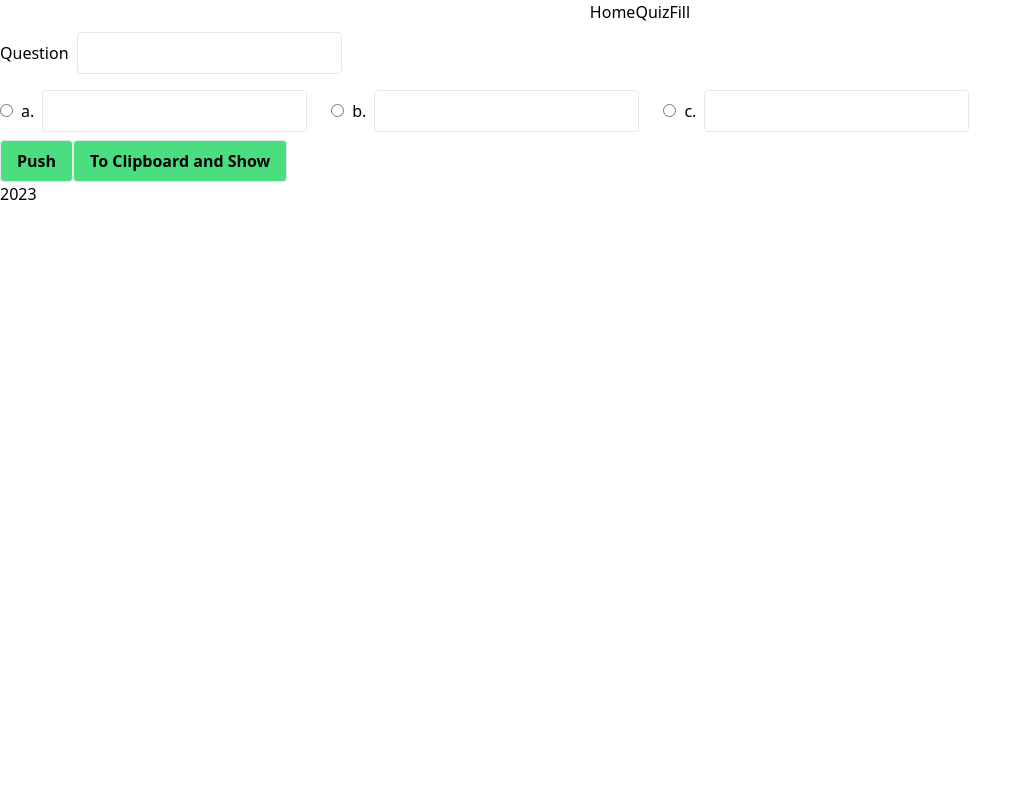
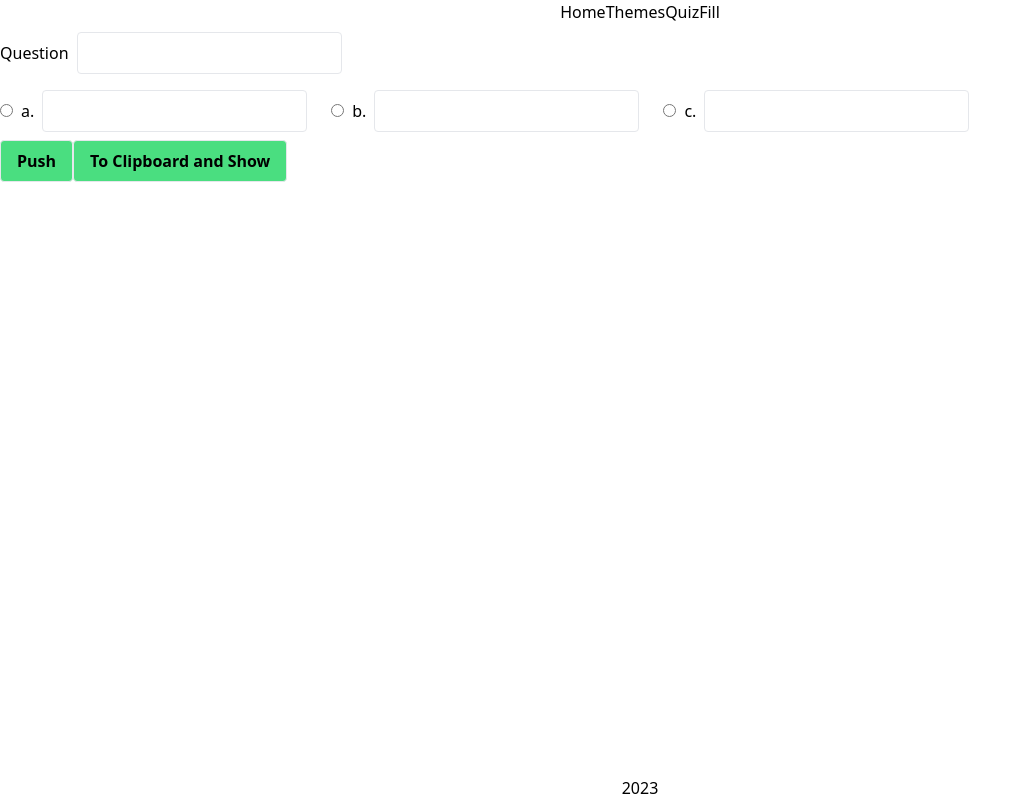
Before and after one commit to Bonus156/Industrial-Quiz, a React (Vite) app: page /fill in a window 1280 px wide. Shown: the whole page, without its empty margins (0-1032 px from the left). Built offline with nearby package versions, Linux system fonts and the light colour scheme.

Commit message:
feat: add questionMark, quiz_theme-Route

```diff
--- a/index.html
+++ b/index.html
@@ -7,7 +7,7 @@
     <title>Industrial Quiz</title>
   </head>
   <body>
-    <div id="root"></div>
+    <div id="root" class="min-h-screen flex flex-col"></div>
     <script type="module" src="/src/main.tsx"></script>
   </body>
 </html>
--- a/src/App.tsx
+++ b/src/App.tsx
@@ -1,9 +1,10 @@
 import { Route, Routes } from 'react-router-dom';
 import { HomePage } from './pages/HomePage';
-import { QuizPage } from './pages/Quizpage';
+import { QuizPage } from './pages/QuizPage';
 import { FillPage } from './pages/Fillpage';
-import { NotFoundPage } from './pages/Notfoundpage';
+import { NotFoundPage } from './pages/NotFoundPage';
 import { Layout } from './components/Layout';
+import { ThemesPage } from './pages/Themes';
 
 function App() {
   return (
@@ -11,7 +12,8 @@ function App() {
       <Routes>
         <Route path="/" element={<Layout />}>
           <Route index element={<HomePage />} />
-          <Route path="quiz" element={<QuizPage />} />
+          <Route path="quiz/:themeRoute/*" element={<QuizPage />} />
+          <Route path="themes" element={<ThemesPage />} />
           <Route path="fill" element={<FillPage />} />
           <Route path="*" element={<NotFoundPage />} />
         </Route>
--- a/src/components/Layout.tsx
+++ b/src/components/Layout.tsx
@@ -3,13 +3,14 @@ import { NavLink, Outlet } from "react-router-dom";
 const Layout = () => {
   return (
     <>
-      <header className="text-center">
+      <header className="container mx-auto text-center">
         <NavLink to="/">Home</NavLink>
+        <NavLink to="/themes">Themes</NavLink>
         <NavLink to="/quiz">Quiz</NavLink>
-        <NavLink to="/Fill">Fill</NavLink>
+        <NavLink to="/fill">Fill</NavLink>
       </header>
       <Outlet />
-      <footer>
+      <footer className="container mx-auto text-center">
         2023
       </footer>
     </>
--- /dev/null
+++ b/src/components/QuestionMark.tsx
@@ -0,0 +1,12 @@
+import { useState } from 'react';
+
+function QuestionMark() {
+  const [isCorrect, setIsCorrect] = useState<boolean | null>(null);
+  return (
+    <li className="nav-item relative cursor-pointer shrink-0 list-decimal list-inside w-[var(--nav-element-w)] h-[var(--nav-element-h)] text-center border border-solid rounded border-black">
+      <div className={`${isCorrect ? 'correct' : isCorrect === false ? 'incorrect' : ''} correct-mark w-[calc(var(--nav-element-w)-2*var(--border-v))] h-[calc(var(--nav-element-h)/2-2*var(--border-v))] rounded-b-sm absolute bottom-0 after:absolute after:bottom-1 after:left-2.5 after:border-solid after:border-white after:border-r-3 after:border-b-3 after:rotate-45 after:w-2 after:h-3`}></div>
+    </li>
+  )
+}
+
+export {QuestionMark}
--- a/src/index.css
+++ b/src/index.css
@@ -1,3 +1,18 @@
 @tailwind base;
 @tailwind components;
 @tailwind utilities;
+
+:root {
+  --nav-element-w: 2em;
+  --nav-element-h: 2.5em;
+  --border-v: 1px;
+}
+
+@layer components {
+  .incorrect {
+    @apply after:invisible bg-red-700;
+  }
+  .correct {
+    @apply after:visible bg-green-700;
+  }
+}
--- a/src/json/questions.ts
+++ b/src/json/questions.ts
@@ -1,3 +1,56 @@
-const questions = [
+type Question = {
+  question: string;
+  answers: string[];
+  rightAnswer: string;
+  link: string;
+  textLink: string;
+}
 
+export type Theme = {
+  theme: string;
+  themeRoute: string;
+  questions: Question[];
+}
+
+export const themes: Theme[] = [
+  {
+  theme: 'Сосуды, работающие под давлением',
+  themeRoute: 'values',
+  questions: [
+    {
+      question: 'Вопрос один темы 1',
+      answers: ['Ответ первый', 'Второй ответ', 'Ответ 3'],
+      rightAnswer: 'Правильный ответ: Ответ первый',
+      link: 'ссылка',
+      textLink: 'текст ссылки',
+    },
+    {
+      question: 'Вопрос два темы 1',
+      answers: ['Ответ первый второго вопроса', 'Второй второй ответ', 'Ответ третий второго вопроса'],
+      rightAnswer: 'Правильный ответ: Второй второй ответ',
+      link: 'ссылка',
+      textLink: 'текст второй ссылки',
+    },
+  ]
+  },
+  {
+  theme: 'Трубопроводы технологические',
+  themeRoute: 'pipes',
+  questions: [
+    {
+      question: 'Вопрос 1 темы 2',
+      answers: ['Ответ первый', 'Второй ответ', 'Ответ третий'],
+      rightAnswer: 'Правильный ответ: Второй ответ',
+      link: 'ссылка',
+      textLink: 'текст новой ссылки',
+    },
+    {
+      question: 'Вопрос второй темы второй',
+      answers: ['Ответ второй темы первый', 'Второй ответ второго вопроса второй темы', 'Ответ третий темы 2'],
+      rightAnswer: 'Правильный ответ: Ответ третий темы 2',
+      link: 'ссылка',
+      textLink: 'текст четвертой ссылки',
+    },
+  ]
+  }
 ]
--- a/src/pages/Fillpage.tsx
+++ b/src/pages/Fillpage.tsx
@@ -9,11 +9,6 @@ type Answer = {
 type Question = {
   question: string;
   answers: Answer[];
-}
-
-interface Theme {
-  theme: string;
-  questions: Question[];
 }
 
 type FormFields = {
@@ -52,8 +47,8 @@ function FillPage() {
   };
 
   return (
-    <div className="wrapper">
-      <form className="container mx-auto flex flex-col" onSubmit={handleSubmit(addQuestion)}>
+    <div className="container mx-auto flex-grow">
+      <form className="flex flex-col" onSubmit={handleSubmit(addQuestion)}>
         <label>
           <span>Question</span>
           <input
--- a/src/pages/HomePage.tsx
+++ b/src/pages/HomePage.tsx
@@ -1,6 +1,6 @@
 function HomePage() {
   return (
-    <div>
+    <div className="container mx-auto flex-grow">
       <h1>Home</h1>
       <p>Home page</p>
     </div>
--- a/src/pages/Notfoundpage.tsx
+++ b/src/pages/Notfoundpage.tsx
@@ -1,6 +1,6 @@
 function NotFoundPage() {
   return (
-    <div>
+    <div className="container mx-auto flex-grow">
       <h1>404</h1>
       <p>Not Found</p>
     </div>
--- a/src/pages/Quizpage.tsx
+++ b/src/pages/Quizpage.tsx
@@ -1,8 +1,30 @@
+import { useParams } from "react-router-dom";
+import { Route, Routes, Link } from "react-router-dom";
+import { themes } from "../json/questions";
+import { QuestionMark } from "../components/QuestionMark";
+
 function QuizPage() {
+  const {themeRoute} = useParams();
+  const theme = themes.find((currentTheme) => currentTheme.themeRoute === themeRoute);
   return (
-    <div>
+    <div className="container mx-auto flex-grow">
       <h1>Quiz</h1>
       <p>Industrial quiz</p>
+      <h2>Темa: {theme?.theme}</h2>
+      <div>Вопрос</div>
+      {/* <ul>{themes.map((theme) => (
+        <li><Link to={theme.themeRoute}>{theme.theme} | {theme.questions.length} вопросов</Link></li>
+      ))}
+      </ul>
+      <Routes>{themes.map((theme) => (
+        <Route path={theme.themeRoute} element={<QuizPage />} />
+      ))}
+      </Routes> */}
+      <ol className="flex flex-wrap list-inside gap-1.5">
+        {theme?.questions.map((_) => (
+          <QuestionMark />
+        ))}
+      </ol>
     </div>
   )
 }
--- /dev/null
+++ b/src/pages/Themes.tsx
@@ -0,0 +1,19 @@
+import { themes } from "../json/questions";
+import { Route, Routes, Link } from "react-router-dom";
+
+function ThemesPage() {
+  return (
+    <div className="container mx-auto flex-grow">
+      <h1>Themes</h1>
+      <h2>Темы:</h2>
+      <ul>{themes.map((theme) => (
+        <>
+          <li><Link to={`/quiz/${theme.themeRoute}`}>{theme.theme} | вопросов: {theme.questions.length}</Link></li>
+        </>
+      ))}
+      </ul>
+    </div>
+  )
+}
+
+export {ThemesPage}
--- a/tailwind.config.cjs
+++ b/tailwind.config.cjs
@@ -1,8 +1,13 @@
 /** @type {import('tailwindcss').Config} */
 module.exports = {
-  content: ['./src/**/*.{js,jsx,ts,tsx}'],
+  content: ['./src/**/*.{js,jsx,ts,tsx}', './*.html'],
   theme: {
-    extend: {},
+    extend: {
+      borderWidth: {
+        DEFAULT: '1px',
+        '3': '3px',
+      },
+    },
   },
   plugins: [],
 };
```
